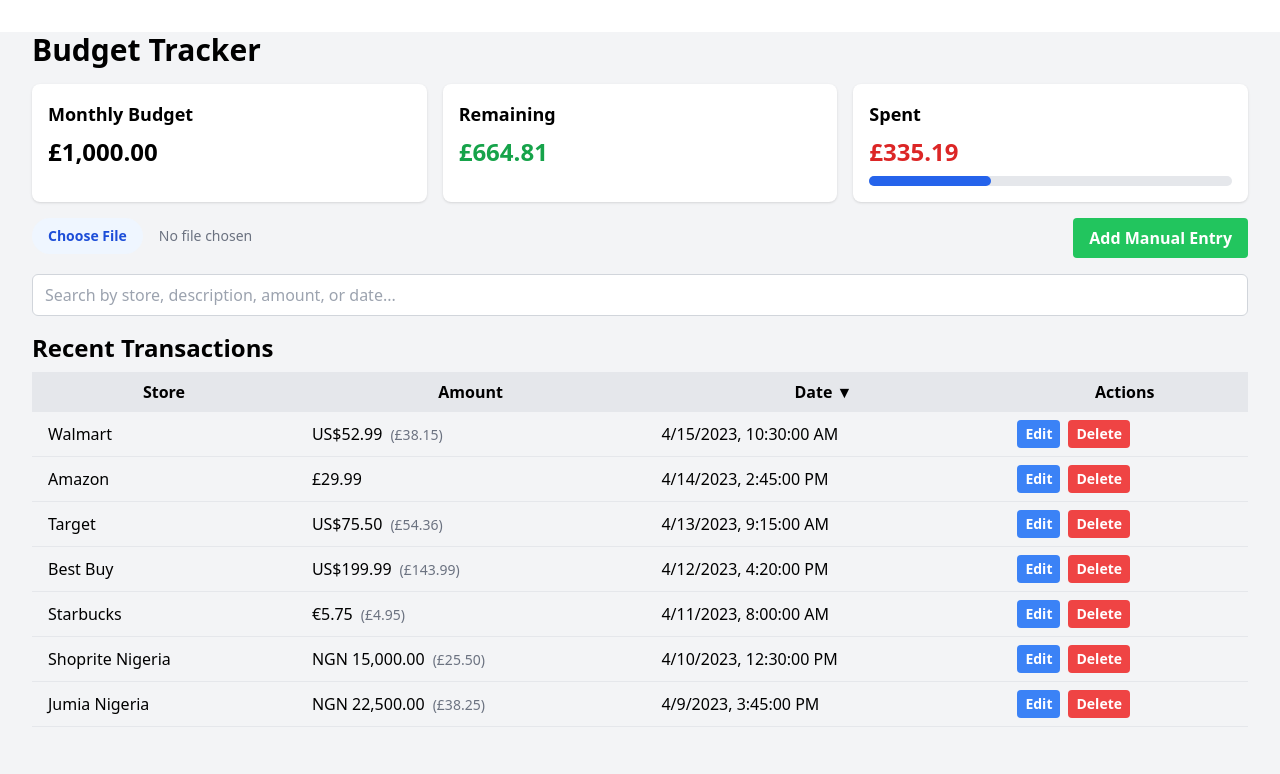
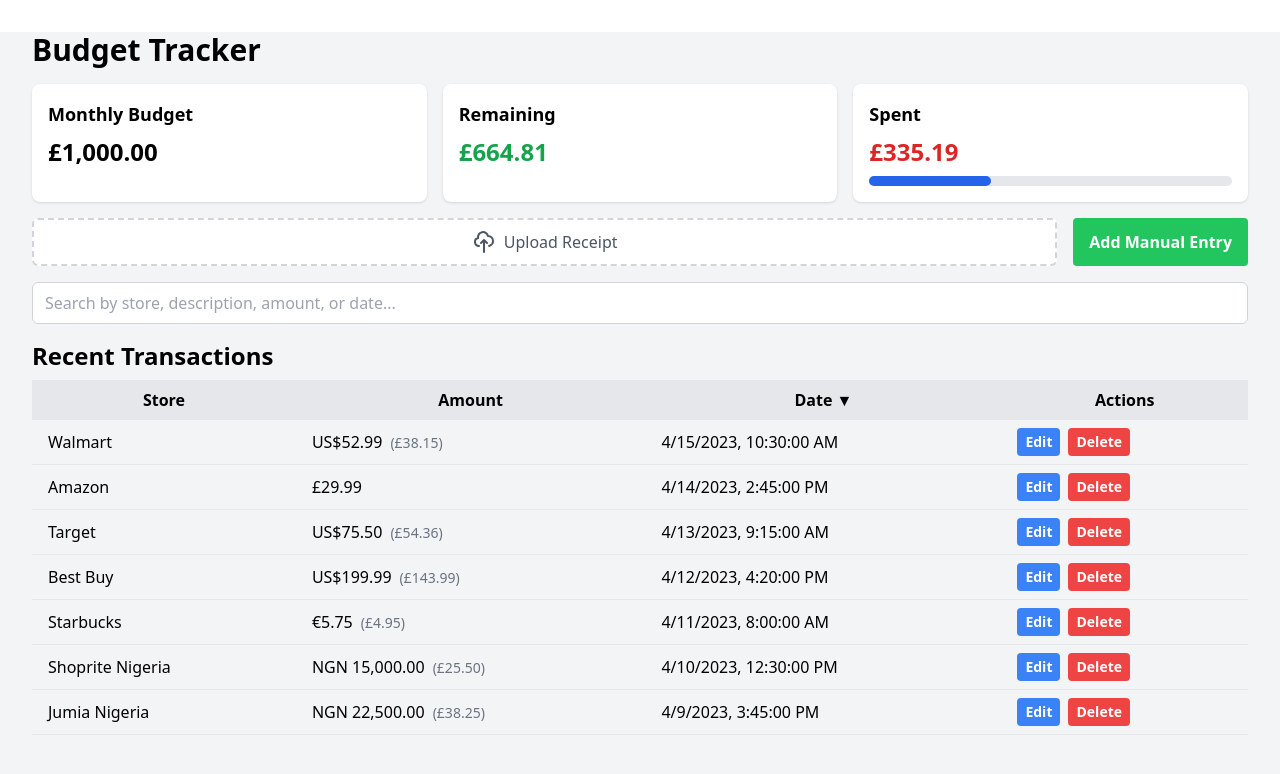
Before and after one commit to wrightkhlebisol/budget-tracker, a React (Vite) app: page / in a window 1280 px wide. Shown: the top 774 px of the page. Built offline with nearby package versions, Linux system fonts and the light colour scheme.

Commit message:
outline upload button

```diff
--- a/src/components/NotificationList.jsx
+++ b/src/components/NotificationList.jsx
@@ -150,17 +150,24 @@
       </div>
       <div className="flex flex-col sm:flex-row space-y-4 sm:space-y-0 sm:space-x-4 mb-4">
         <div className="flex-1">
-          <input
-            type="file"
-            accept="image/*"
-            onChange={handleFileUpload}
-            className="block w-full text-sm text-gray-500
-              file:mr-4 file:py-2 file:px-4
-              file:rounded-full file:border-0
-              file:text-sm file:font-semibold
-              file:bg-blue-50 file:text-blue-700
-              hover:file:bg-blue-100"
-          />
+          <label htmlFor="file-upload" className="flex items-center justify-center w-full h-12 px-4 transition bg-white border-2 border-gray-300 border-dashed rounded-md appearance-none cursor-pointer hover:border-gray-400 focus:outline-none">
+            <span className="flex items-center space-x-2">
+              <svg xmlns="http://www.w3.org/2000/svg" className="w-6 h-6 text-gray-600" fill="none" viewBox="0 0 24 24" stroke="currentColor" strokeWidth="2">
+                <path strokeLinecap="round" strokeLinejoin="round" d="M7 16a4 4 0 01-.88-7.903A5 5 0 1115.9 6L16 6a5 5 0 011 9.9M15 13l-3-3m0 0l-3 3m3-3v12" />
+              </svg>
+              <span className="font-medium text-gray-600">
+                Upload Receipt
+              </span>
+            </span>
+            <input
+              id="file-upload"
+              name="file-upload"
+              type="file"
+              accept="image/*"
+              className="hidden"
+              onChange={handleFileUpload}
+            />
+          </label>
         </div>
         <button
           onClick={() => setShowManualEntry(true)}
```
